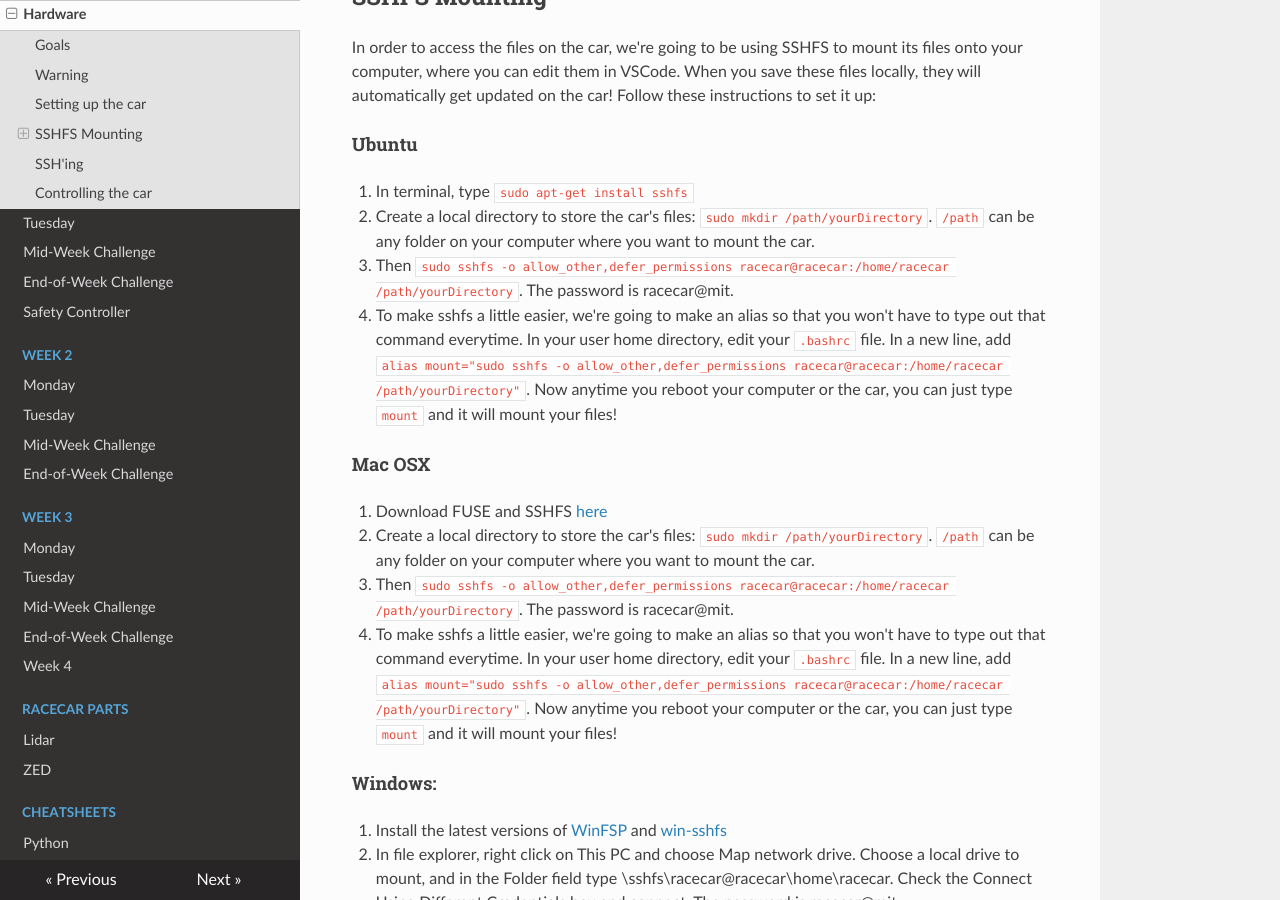
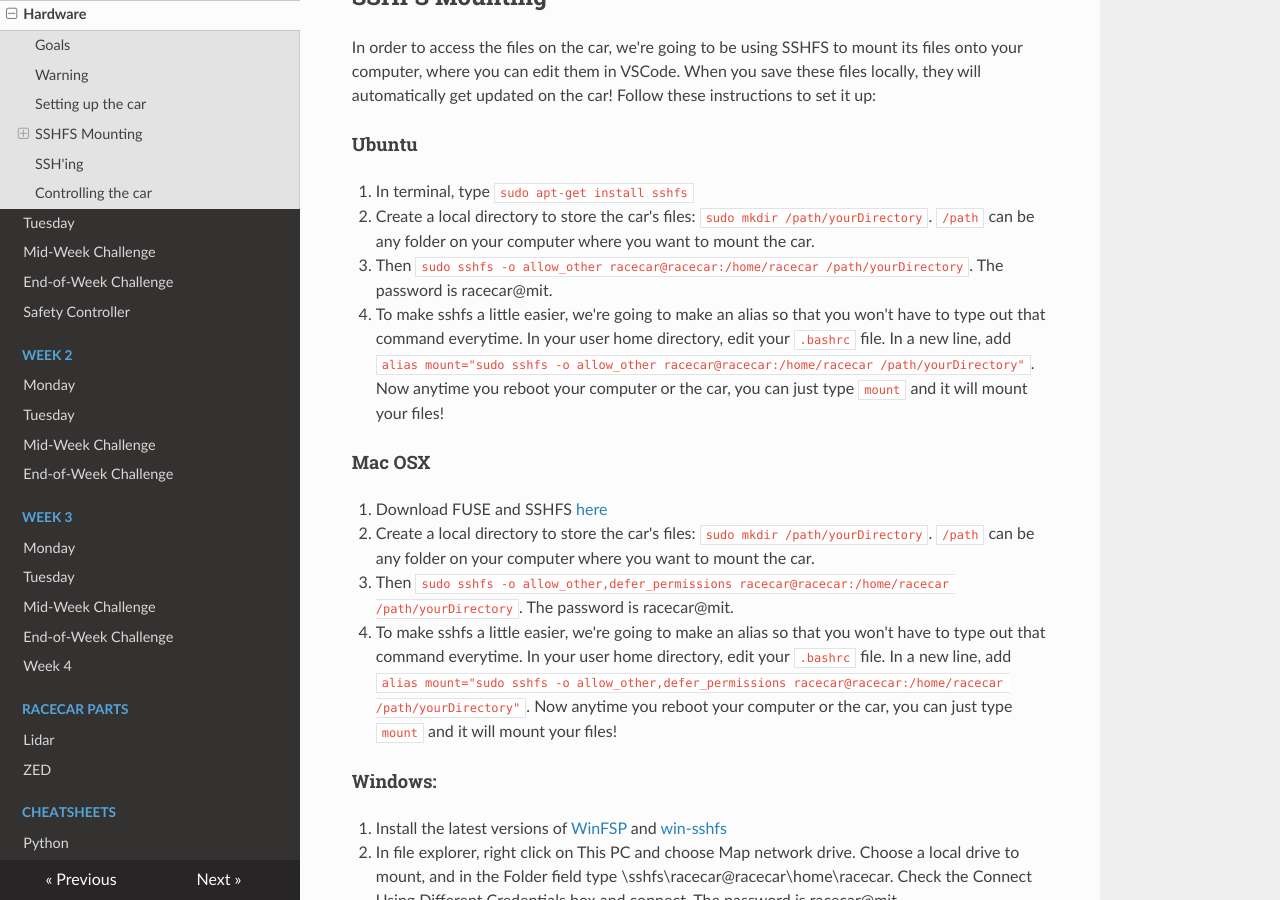
Before and after one commit to ChrisLindland/racecar-website, an MkDocs documentation site: the page built from docs/week1/01_monday/lab2.md, in a window 1280 px wide and 900 px high, scrolled down 2196 px. Built offline with MkDocs 1.6.1, drawn with Linux system fonts in a browser that asks for light colours; nearby versions of some CDN libraries.

Commit message:
Update lab2.md

```diff
--- a/docs/week1/01_monday/lab2.md
+++ b/docs/week1/01_monday/lab2.md
@@ -37,8 +37,8 @@ In order to access the files on the car, we're going to be using SSHFS to mount
 #### Ubuntu
 1. In terminal, type `sudo apt-get install sshfs`
 2. Create a local directory to store the car's files: `sudo mkdir /path/yourDirectory`. `/path` can be any folder on your computer where you want to mount the car.
-3. Then `sudo sshfs -o allow_other,defer_permissions racecar@racecar:/home/racecar /path/yourDirectory`. The password is racecar@mit.
-4. To make sshfs a little easier, we're going to make an alias so that you won't have to type out that command everytime. In your user home directory, edit your `.bashrc` file. In a new line, add `alias mount="sudo sshfs -o allow_other,defer_permissions racecar@racecar:/home/racecar /path/yourDirectory"`. Now anytime you reboot your computer or the car, you can just type `mount` and it will mount your files!
+3. Then `sudo sshfs -o allow_other racecar@racecar:/home/racecar /path/yourDirectory`. The password is racecar@mit.
+4. To make sshfs a little easier, we're going to make an alias so that you won't have to type out that command everytime. In your user home directory, edit your `.bashrc` file. In a new line, add `alias mount="sudo sshfs -o allow_other racecar@racecar:/home/racecar /path/yourDirectory"`. Now anytime you reboot your computer or the car, you can just type `mount` and it will mount your files!
 
 #### Mac OSX
 1. Download FUSE and SSHFS [here](https://osxfuse.github.io/)
```
